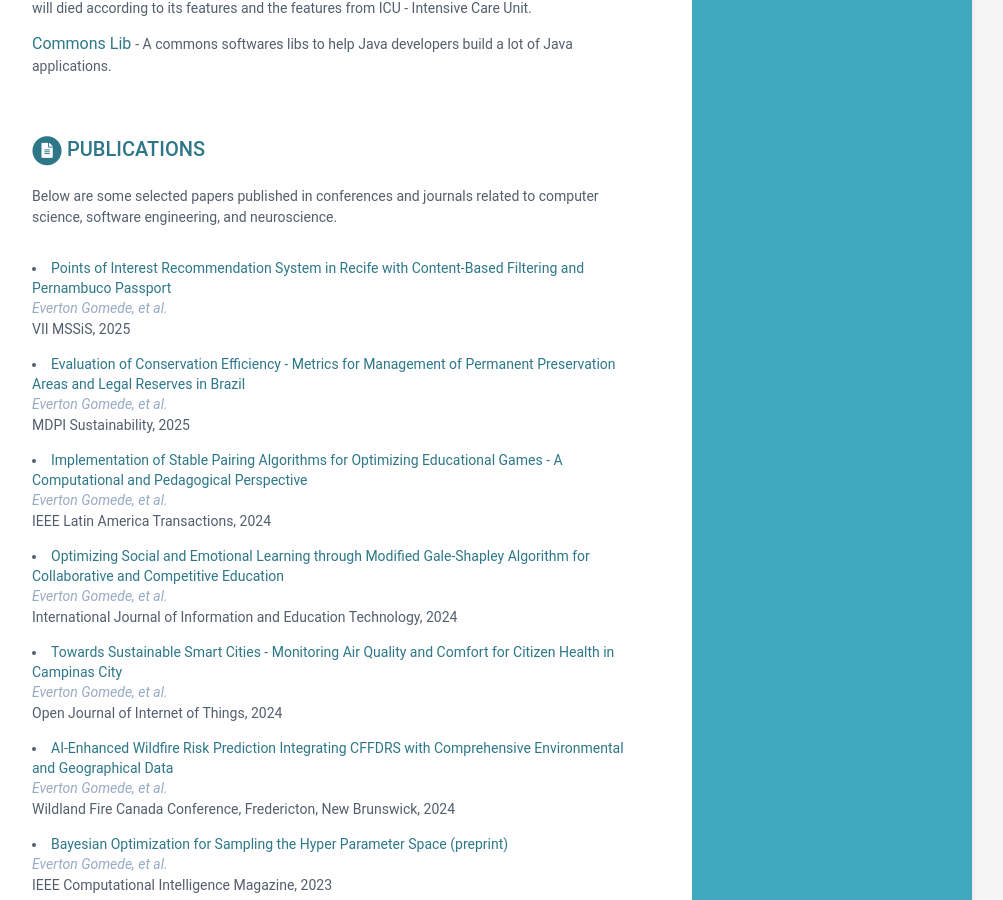
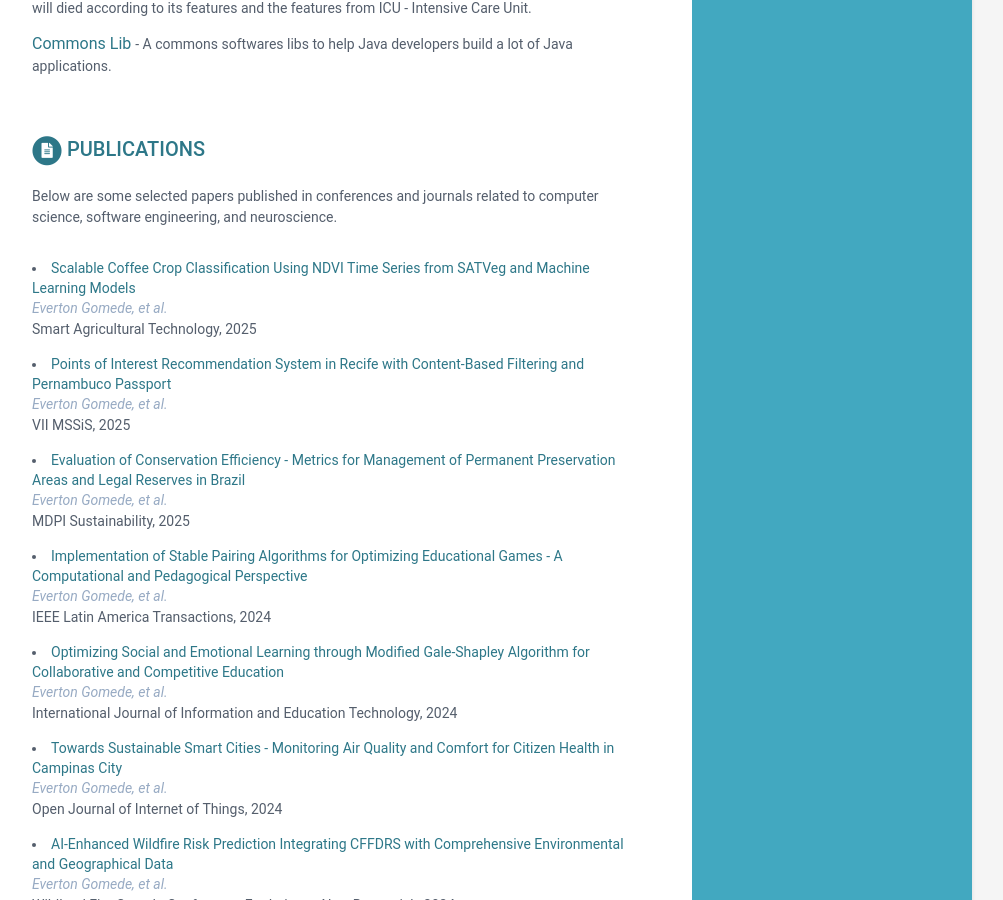
Before and after one commit to gomede/gomede.github.io, a Jekyll site: the page built from index.html, in a window 1280 px wide and 900 px high, scrolled down 3337 px. Shown: the whole window, without its empty margins (168-1171 px from the left). Built offline with Jekyll 4.4.1, drawn with Linux system fonts in a browser that asks for light colours.

Commit message:
Update data.yml

```diff
--- a/_data/data.yml
+++ b/_data/data.yml
@@ -337,6 +337,11 @@
 
     papers:
 
+      - title: Scalable Coffee Crop Classification Using NDVI Time Series from SATVeg and Machine Learning Models
+        authors: Everton Gomede, et al.
+        conference: Smart Agricultural Technology, 2025
+        link: "https://www.sciencedirect.com/journal/smart-agricultural-technology"
+
       - title: Points of Interest Recommendation System in Recife with Content-Based Filtering and Pernambuco Passport
         authors: Everton Gomede, et al.
         conference: VII MSSiS, 2025
```
